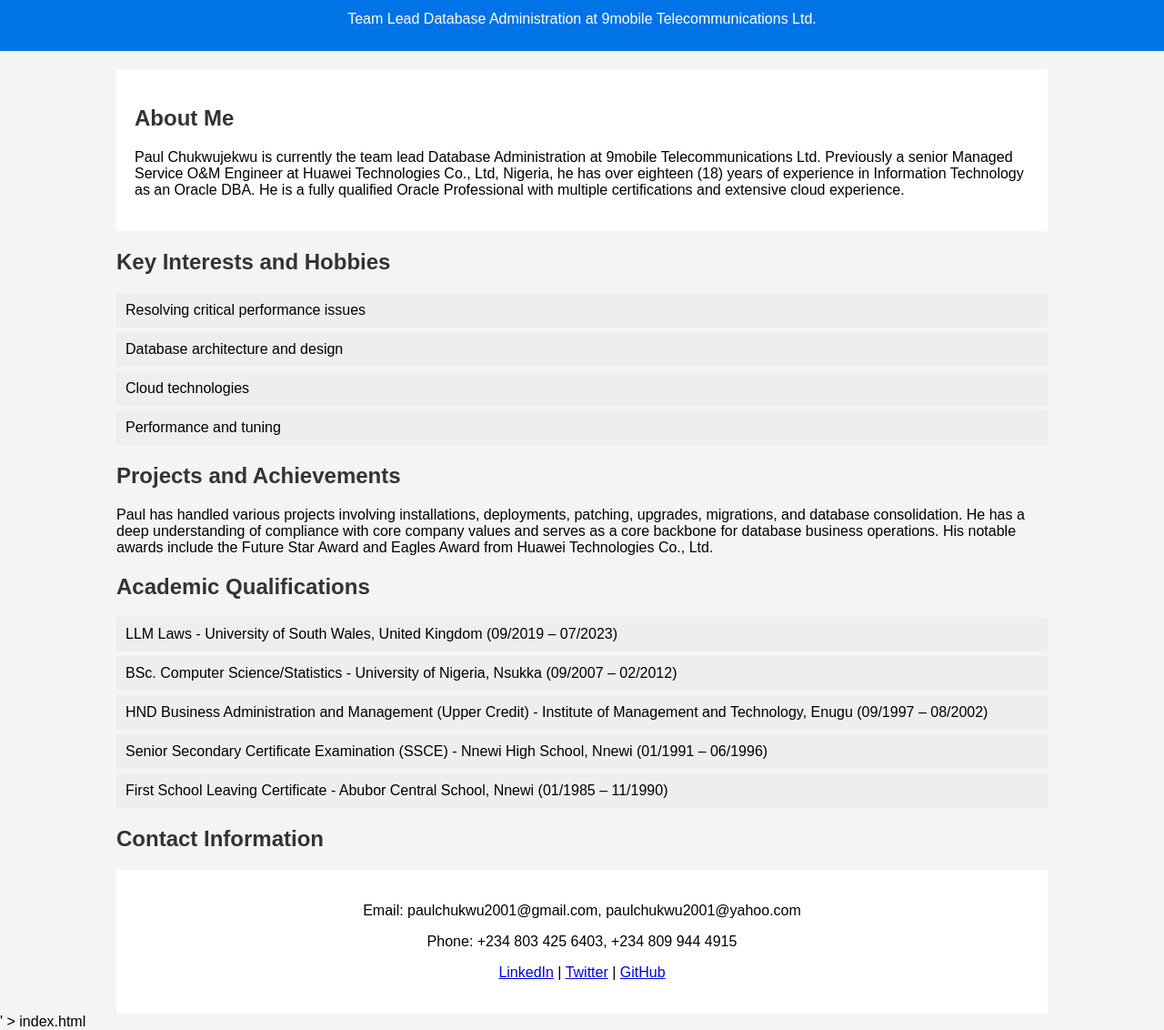
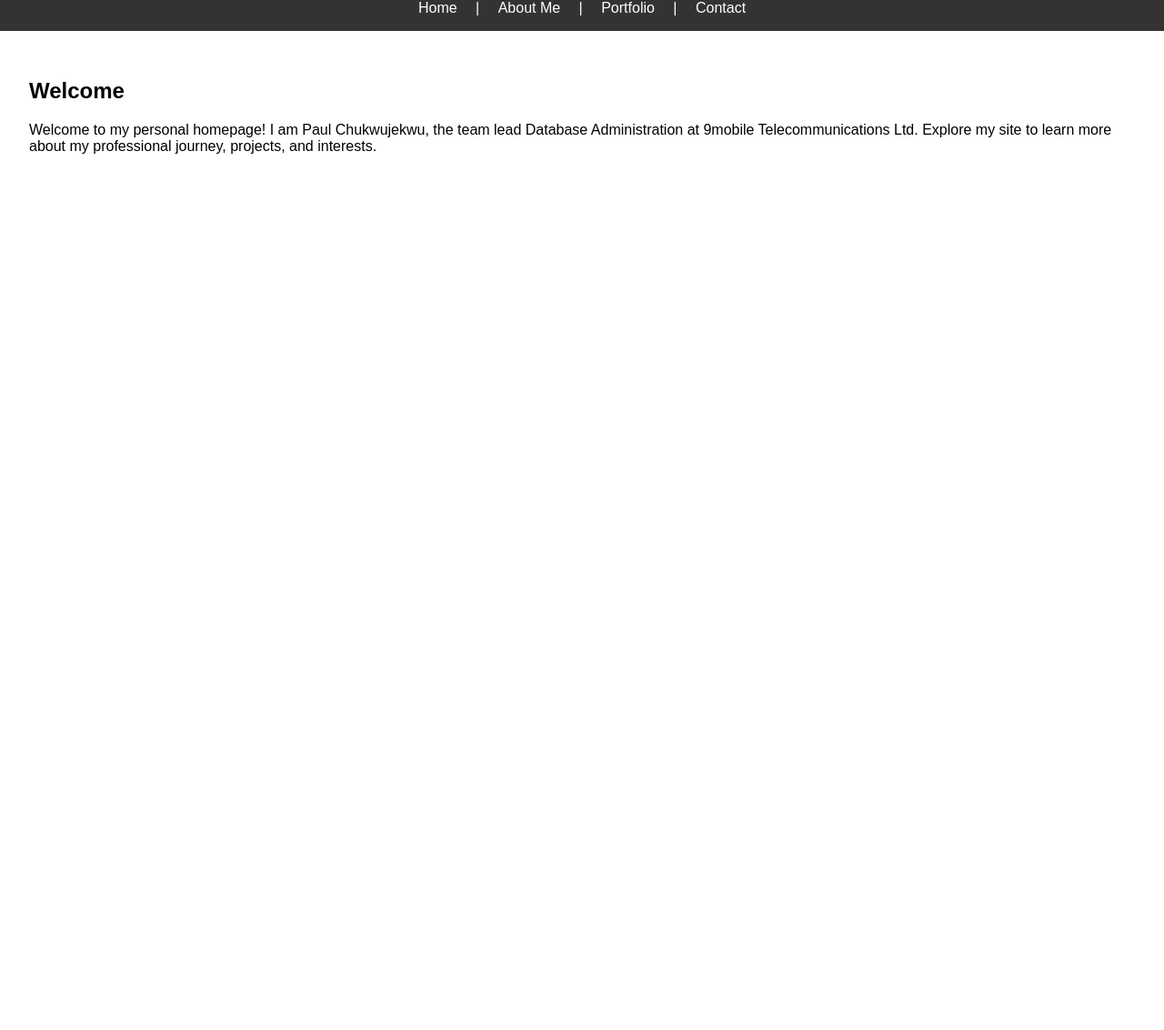
Before and after one commit to paulchukwujekwu/portfolio, a plain HTML site: page index.html in a window 1280 px wide. Shown: the part 96-1228 px from the top of the page at 91% size. After the commit the page ends 800 px from the top, so only its background shows below. Drawn offline with Linux system fonts and the light colour scheme.

Commit message:
updated index page to link up other pages

```diff
--- a/index.html
+++ b/index.html
@@ -1,109 +1,31 @@
-echo '<!DOCTYPE html>
+<!DOCTYPE html>
 <html lang="en">
 <head>
     <meta charset="UTF-8">
     <meta name="viewport" content="width=device-width, initial-scale=1.0">
-    <title>Paul Chukwujekwu - Professional Profile</title>
+    <title>Paul Chukwujekwu's Homepage</title>
     <style>
-        body {
-            font-family: Arial, sans-serif;
-            margin: 0;
-            padding: 0;
-            background-color: #f4f4f4;
-        }
-        header {
-            background-color: #0073e6;
-            color: white;
-            padding: 10px 0;
-            text-align: center;
-        }
-        .container {
-            width: 80%;
-            margin: auto;
-            overflow: hidden;
-        }
-        .bio {
-            background: white;
-            padding: 20px;
-            margin-top: 20px;
-        }
-        .section {
-            margin-top: 20px;
-        }
-        h2 {
-            color: #333;
-        }
-        ul {
-            list-style-type: none;
-            padding: 0;
-        }
-        li {
-            background: #eee;
-            margin: 5px 0;
-            padding: 10px;
-        }
-        .contact-info {
-            background: white;
-            padding: 20px;
-            margin-top: 20px;
-            text-align: center;
-        }
+        body { font-family: Arial, sans-serif; margin: 0; padding: 0; }
+        header { background: #333; color: #fff; padding: 1em 0; text-align: center; }
+        main { padding: 2em; }
+        nav a { margin: 0 1em; color: #fff; text-decoration: none; }
     </style>
 </head>
 <body>
     <header>
-        <h1>Paul Chukwujekwu</h1>
-        <p>Team Lead Database Administration at 9mobile Telecommunications Ltd.</p>
+        <h1>Paul Chukwujekwu's Homepage</h1>
+        <nav>
+            <a href="index.html">Home</a> |
+            <a href="about.html">About Me</a> |
+            <a href="portfolio.html">Portfolio</a> |
+            <a href="contact.html">Contact</a>
+        </nav>
     </header>
-    <div class="container">
-        <div class="bio">
-            <h2>About Me</h2>
-            <p>
-                Paul Chukwujekwu is currently the team lead Database Administration at 9mobile Telecommunications Ltd. Previously a senior Managed Service O&M Engineer at Huawei Technologies Co., Ltd, Nigeria, he has over eighteen (18) years of experience in Information Technology as an Oracle DBA. He is a fully qualified Oracle Professional with multiple certifications and extensive cloud experience.
-            </p>
-        </div>
-
-        <div class="section">
-            <h2>Key Interests and Hobbies</h2>
-            <ul>
-                <li>Resolving critical performance issues</li>
-                <li>Database architecture and design</li>
-                <li>Cloud technologies</li>
-                <li>Performance and tuning</li>
-            </ul>
-        </div>
-
-        <div class="section">
-            <h2>Projects and Achievements</h2>
-            <p>
-                Paul has handled various projects involving installations, deployments, patching, upgrades, migrations, and database consolidation. He has a deep understanding of compliance with core company values and serves as a core backbone for database business operations. His notable awards include the Future Star Award and Eagles Award from Huawei Technologies Co., Ltd.
-            </p>
-        </div>
-
-        <div class="section">
-            <h2>Academic Qualifications</h2>
-            <ul>
-                <li>LLM Laws - University of South Wales, United Kingdom (09/2019 – 07/2023)</li>
-                <li>BSc. Computer Science/Statistics - University of Nigeria, Nsukka (09/2007 – 02/2012)</li>
-                <li>HND Business Administration and Management (Upper Credit) - Institute of Management and Technology, Enugu (09/1997 – 08/2002)</li>
-                <li>Senior Secondary Certificate Examination (SSCE) - Nnewi High School, Nnewi (01/1991 – 06/1996)</li>
-                <li>First School Leaving Certificate - Abubor Central School, Nnewi (01/1985 – 11/1990)</li>
-            </ul>
-        </div>
-
-        <div class="section">
-            <h2>Contact Information</h2>
-            <div class="contact-info">
-                <p>Email: paulchukwu2001@gmail.com, paulchukwu2001@yahoo.com</p>
-                <p>Phone: +234 803 425 6403, +234 809 944 4915</p>
-                <p>
-                    <a href="https://www.linkedin.com/in/paulchukwujekwu/">LinkedIn</a> |
-                    <a href="https://twitter.com/PaulChukwujekwu">Twitter</a> |
-                    <a href="https://github.com/paulchukwujekwu">GitHub</a>
-                </p>
-                <!--p>Permanent Address: 17 Alice Tinubu Street, Orile Iganmu, Lagos.</p-->
-            </div>
-        </div>
-    </div>
+    <main>
+        <section id="welcome">
+            <h2>Welcome</h2>
+            <p>Welcome to my personal homepage! I am Paul Chukwujekwu, the team lead Database Administration at 9mobile Telecommunications Ltd. Explore my site to learn more about my professional journey, projects, and interests.</p>
+        </section>
+    </main>
 </body>
-</html>' > index.html
+</html>
```
Also changed, not shown: 1 other file.
